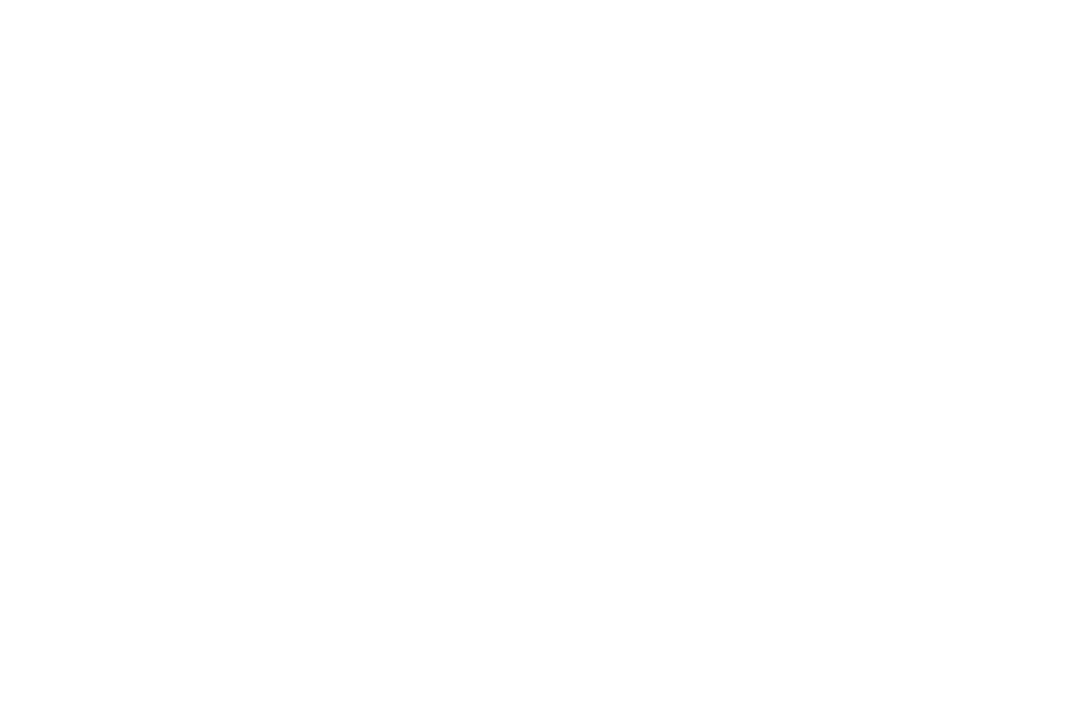
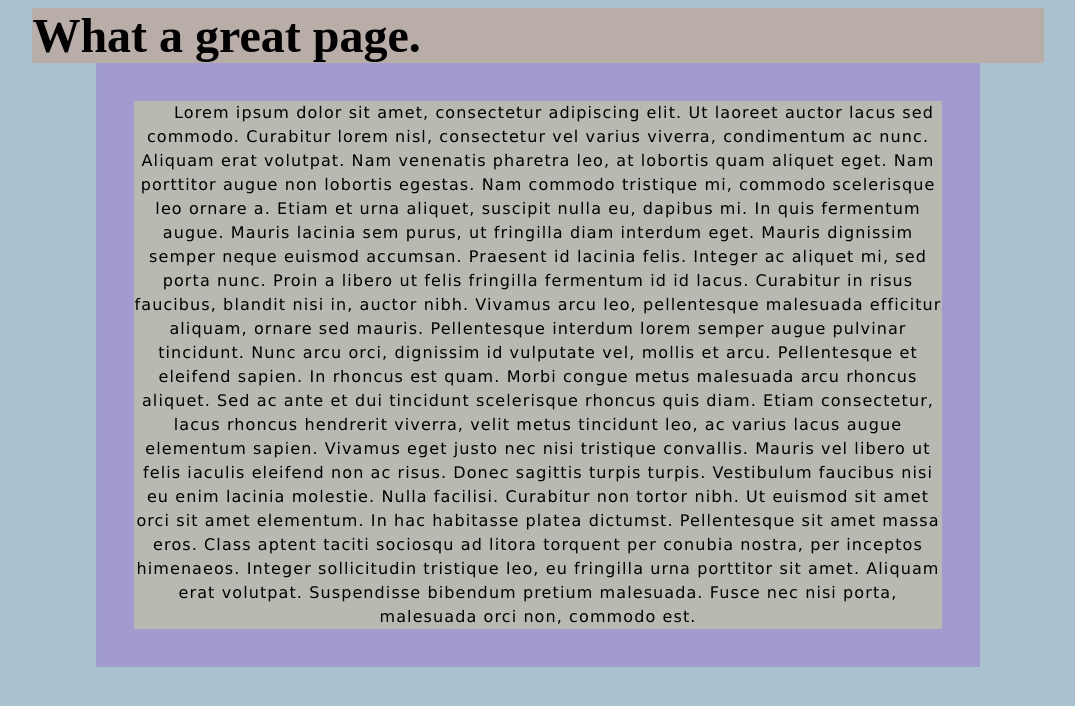
Before and after one commit to grzesieku401/firstHtmleduweb, a plain HTML site: page second.html in a window 1280 px wide. Shown: the whole page, without its empty margins (102-1177 px from the left). Drawn offline with Linux system fonts and the light colour scheme.

Commit message:
Edit second.html and secondstyle.css

```diff
--- a/second.html
+++ b/second.html
@@ -5,11 +5,19 @@
   <meta name="viewport" content="width=device-width, initial-scale=1.0">
   <meta http-equiv="X-UA-Compatible" content="ie=edge">
   <link rel="stylesheet" href="secondstyle.css">
-  <title>Secont page</title>
+  <title>Second page</title>
 </head>
 <body>
-  <h1></h1>
+  <h1>What a great page.</h1>
+  <div class=".container">
+    <p>
+      Lorem ipsum dolor sit amet, consectetur adipiscing elit. Ut laoreet auctor lacus sed commodo. Curabitur lorem nisl, consectetur vel varius viverra, condimentum ac nunc. Aliquam erat volutpat. Nam venenatis pharetra leo, at lobortis quam aliquet eget. Nam porttitor augue non lobortis egestas. Nam commodo tristique mi, commodo scelerisque leo ornare a. Etiam et urna aliquet, suscipit nulla eu, dapibus mi. In quis fermentum augue. Mauris lacinia sem purus, ut fringilla diam interdum eget. Mauris dignissim semper neque euismod accumsan. Praesent id lacinia felis. Integer ac aliquet mi, sed porta nunc. Proin a libero ut felis fringilla fermentum id id lacus.
 
+      Curabitur in risus faucibus, blandit nisi in, auctor nibh. Vivamus arcu leo, pellentesque malesuada efficitur aliquam, ornare sed mauris. Pellentesque interdum lorem semper augue pulvinar tincidunt. Nunc arcu orci, dignissim id vulputate vel, mollis et arcu. Pellentesque et eleifend sapien. In rhoncus est quam. Morbi congue metus malesuada arcu rhoncus aliquet. Sed ac ante et dui tincidunt scelerisque rhoncus quis diam. Etiam consectetur, lacus rhoncus hendrerit viverra, velit metus tincidunt leo, ac varius lacus augue elementum sapien. Vivamus eget justo nec nisi tristique convallis. Mauris vel libero ut felis iaculis eleifend non ac risus. Donec sagittis turpis turpis. Vestibulum faucibus nisi eu enim lacinia molestie. Nulla facilisi.
+
+      Curabitur non tortor nibh. Ut euismod sit amet orci sit amet elementum. In hac habitasse platea dictumst. Pellentesque sit amet massa eros. Class aptent taciti sociosqu ad litora torquent per conubia nostra, per inceptos himenaeos. Integer sollicitudin tristique leo, eu fringilla urna porttitor sit amet. Aliquam erat volutpat. Suspendisse bibendum pretium malesuada. Fusce nec nisi porta, malesuada orci non, commodo est.
+    </p>
+  </div>
 
 </body>
 </html>
--- a/secondstyle.css
+++ b/secondstyle.css
@@ -0,0 +1,33 @@
+body{
+  background-color: #aac2cf;
+  font-size: 62,5%;
+}
+
+div{
+  background-color: #a29bcf;
+  margin: 0px auto;
+  width: 64%;
+  padding: 3%;
+}
+
+h1{
+  background-color: #b9ada8;
+  margin: 0px auto;
+  width: 80%;
+  font-size: 3rem;
+}
+
+p{
+  background-color: #b8b9b0;
+  margin: auto;
+  font-style: normal;
+  font-size: 1rem;
+  font-family: Verdana, Arial, sans-serif;
+  font-weight: lighter;
+  font-style: normal;
+  text-align: center;
+  text-indent: 2rem;
+  letter-spacing: 1.1px;
+  line-height: 1.5rem;
+
+}
```
